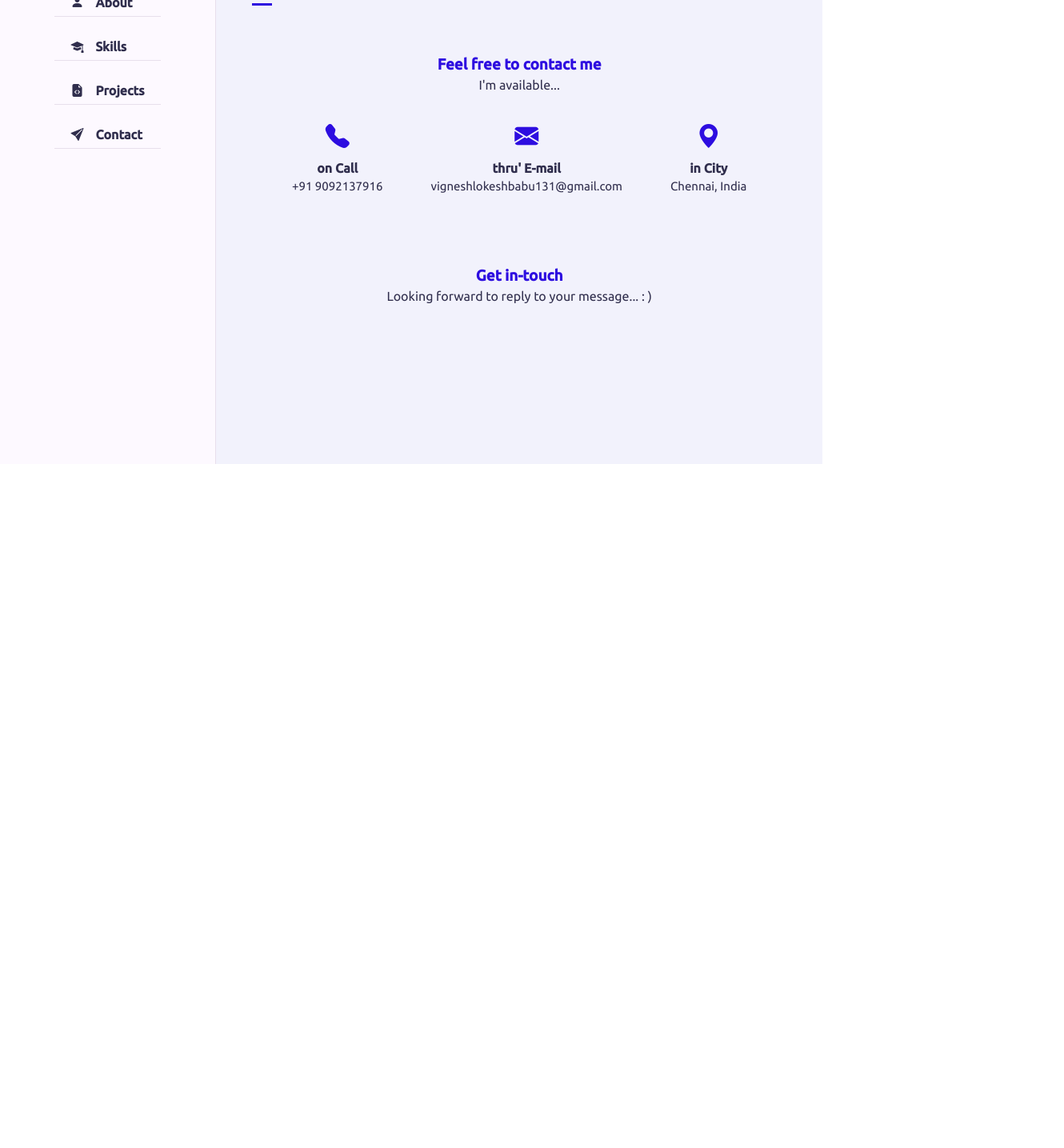
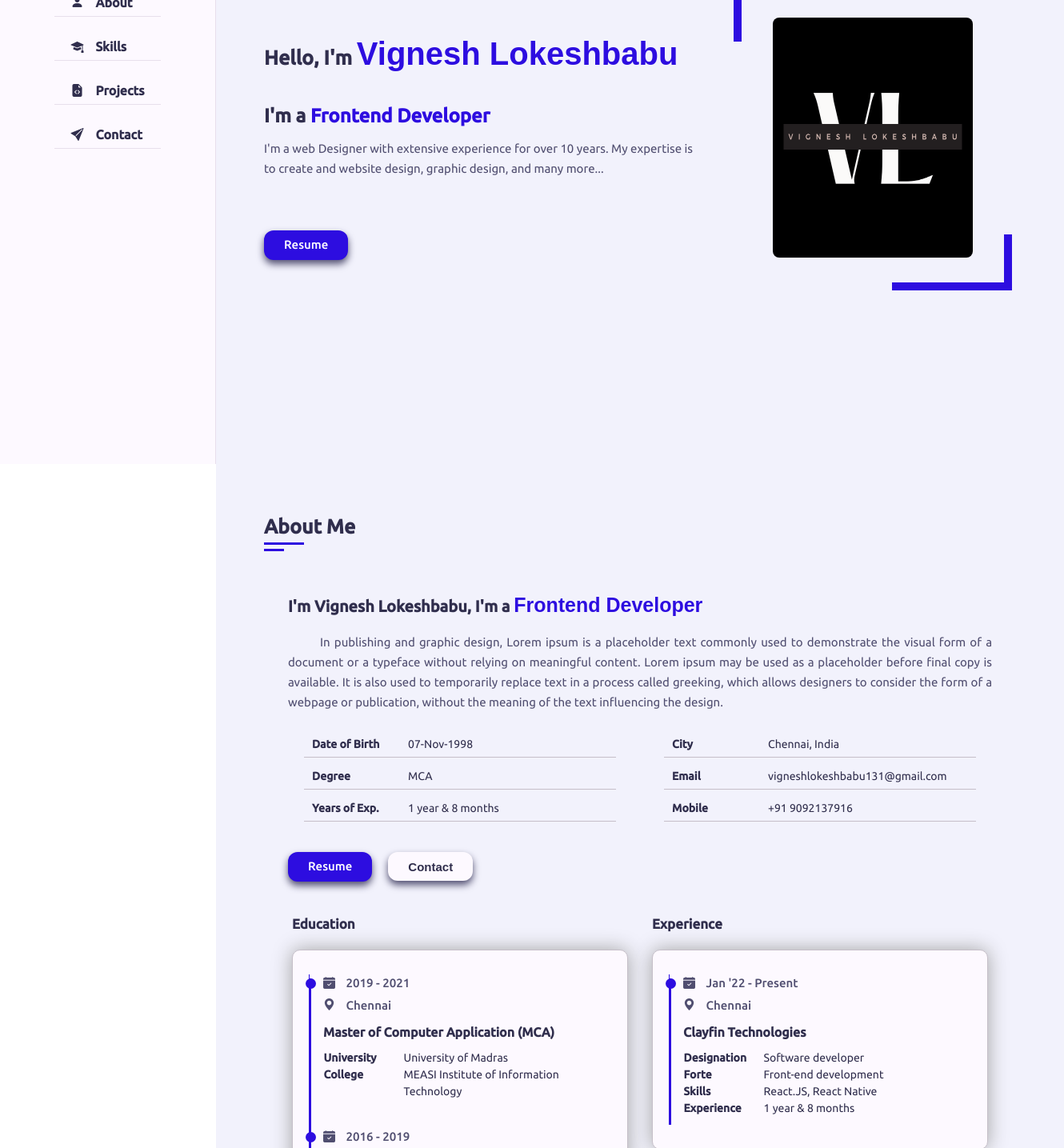
Before and after one commit to vic-ky123/portfolio, a React (Create React App) app: page / in a window 1280 px wide. Shown: the part 220-1655 px from the top of the page at 80% size, 1330 px wide, since content can reach past the window. Before the commit the page ends 800 px from the top, so only its background shows below. Built offline with nearby package versions, Linux system fonts and the light colour scheme; the HTML template or start-up script is replaced by a standard one; a web font is replaced by a local one.

Commit message:
Contact section in progress (update)

```diff
--- a/src/components/Portfolio/Portfolio.js
+++ b/src/components/Portfolio/Portfolio.js
@@ -44,12 +44,16 @@ const Portfolio = () => {
         }
     ];
 
+    // const setActive = (menuItem) => {
+    //     menuData.map((item) => {
+    //         if (item.menuName === menuItem) {
+    //             setCurrItem(menuItem);
+    //         }
+    //     });
+    // };
+
     const setActive = (menuItem) => {
-        menuData.map((item) => {
-            if (item.menuName === menuItem) {
-                setCurrItem(menuItem);
-            }
-        })
+        menuData.map((item) => item.menuName === menuItem ? setCurrItem(menuItem) : null);
     };
 
     return (
@@ -59,7 +63,7 @@ const Portfolio = () => {
                 <div className="main-content-section">
 
                     {/* ******** Home Section Starts ******** */}
-                    <section id="home" className="home section hidden">
+                    <section id="home" className="home section">
                         <div className="container">
                             <div className="row">
                                 <div className="home-info padd-15">
@@ -85,7 +89,7 @@ const Portfolio = () => {
                     {/* ******** Home Section Ends ******** */}
 
                     {/* ******** About Section Starts ******** */}
-                    <section id="about" className="about section hidden">
+                    <section id="about" className="about section">
                         <div className="container">
                             <div className="row">
                                 <div className="section-title padd-15">
@@ -148,7 +152,7 @@ const Portfolio = () => {
                                             <h3>Education</h3>
                                             <div className="edu-exp-container">
                                                 <div className="timeline-item">
-                                                    <div className="circle-dot"></div>
+                                                    <div className="circle-dot-initial"></div>
                                                     <div className="timeline-date-place">
                                                         <h3 className="timeline-date">
                                                             <i className="bi bi-calendar-check-fill time-line-icon"></i> 2019 - 2021
@@ -241,7 +245,7 @@ const Portfolio = () => {
                                             <h3>Experience</h3>
                                             <div className="edu-exp-container">
                                                 <div className="timeline-item" style={{ paddingBottom: "10px" }}>
-                                                    <div className="circle-dot"></div>
+                                                    <div className="circle-dot-initial"></div>
                                                     <div className="timeline-date-place">
                                                         <h3 className="timeline-date">
                                                             <i className="bi bi-calendar-check-fill time-line-icon"></i> Jan '22 - Present
--- a/src/styles/portfolio.css
+++ b/src/styles/portfolio.css
@@ -338,6 +338,26 @@ h3.my-profession span {
     padding-bottom: 35px;
 }
 
+.circle-dot-initial {
+    height: 13px;
+    width: 13px;
+    background-color: var(--skin-color);
+    margin-left: -22.5px;
+    border-radius: 50px;
+    position: absolute;
+    margin-top: 5px;
+}
+
+.circle-dot-initial::before {
+    content: "";
+    height: 10px;
+    position: absolute;
+    width: 4px;
+    top: -10.5px;
+    left: 5px;
+    background-color: var(--bg-black-100);
+}
+
 .circle-dot {
     height: 13px;
     width: 13px;
@@ -345,6 +365,7 @@ h3.my-profession span {
     margin-left: -22.5px;
     border-radius: 50px;
     position: absolute;
+    margin-top: 5px;
 }
 
 .edu-exp-content-container {
@@ -410,11 +431,20 @@ h3.my-profession span {
     min-height: 100vh;
     display: flex;
     color: var(--text-black-900);
+    /* min-width: 1096px; */
+    width: 100%;
+    margin: 0 auto;
+    /* background-color: red; */
 }
 
 .contact .contact-content {
     flex: 0 0 100%;
     max-width: 100%;
+
+    /* max-width: 1100px;
+    width: 100%;
+    margin: auto;
+    background-color: red; */
 }
 
 .contact .contact-main-container {
@@ -452,7 +482,6 @@ h3.my-profession span {
     flex-direction: row;
     justify-content: space-around;
     align-items: center;
-    /* background-color: red; */
     padding: 10px 20px;
 }
 
@@ -461,8 +490,7 @@ h3.my-profession span {
     flex-direction: column;
     justify-content: center;
     align-items: center;
-    /* background-color: blue; */
-    padding: 10px 20px;
+    padding: 10px 30px;
     margin: 0 10px;
 }
 
```
